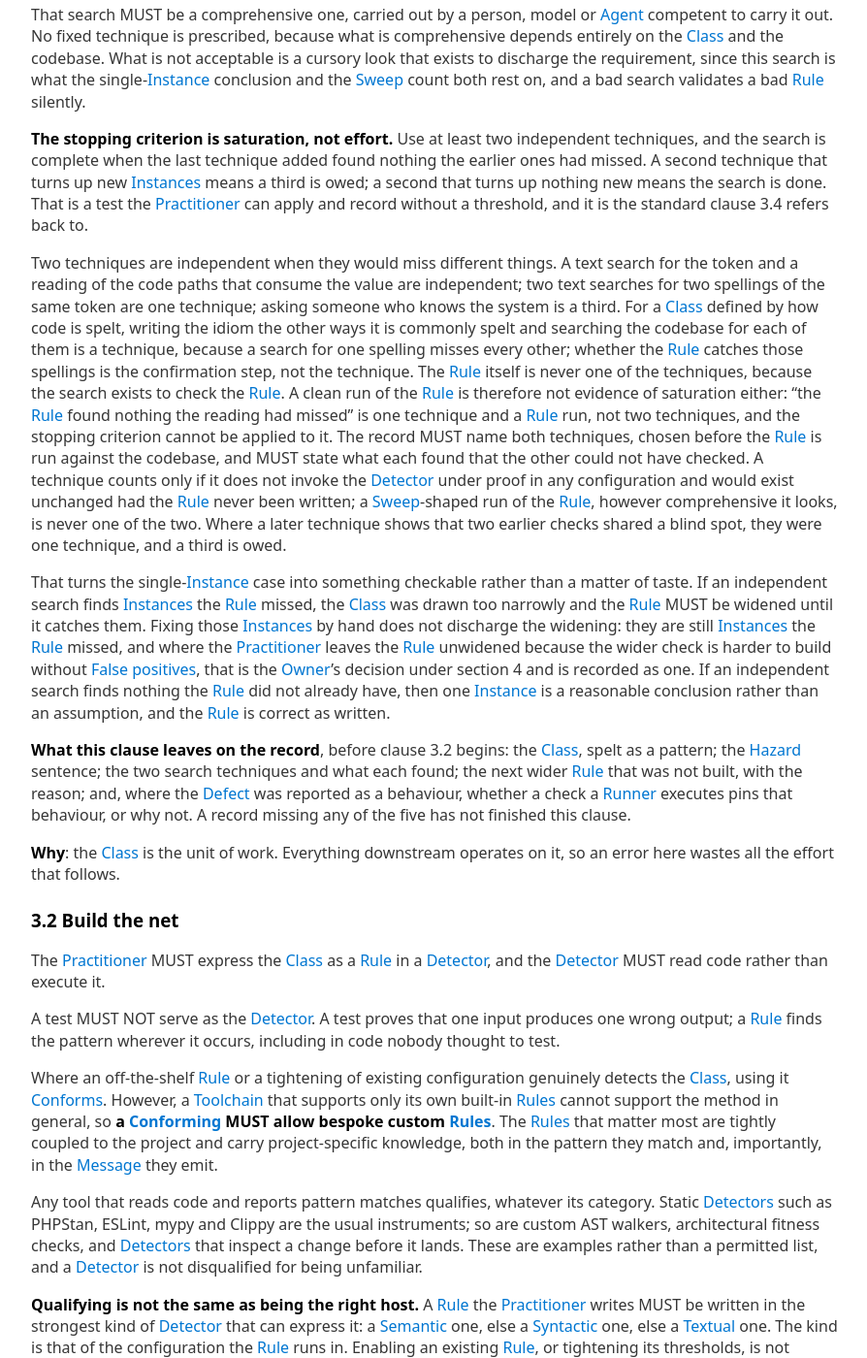
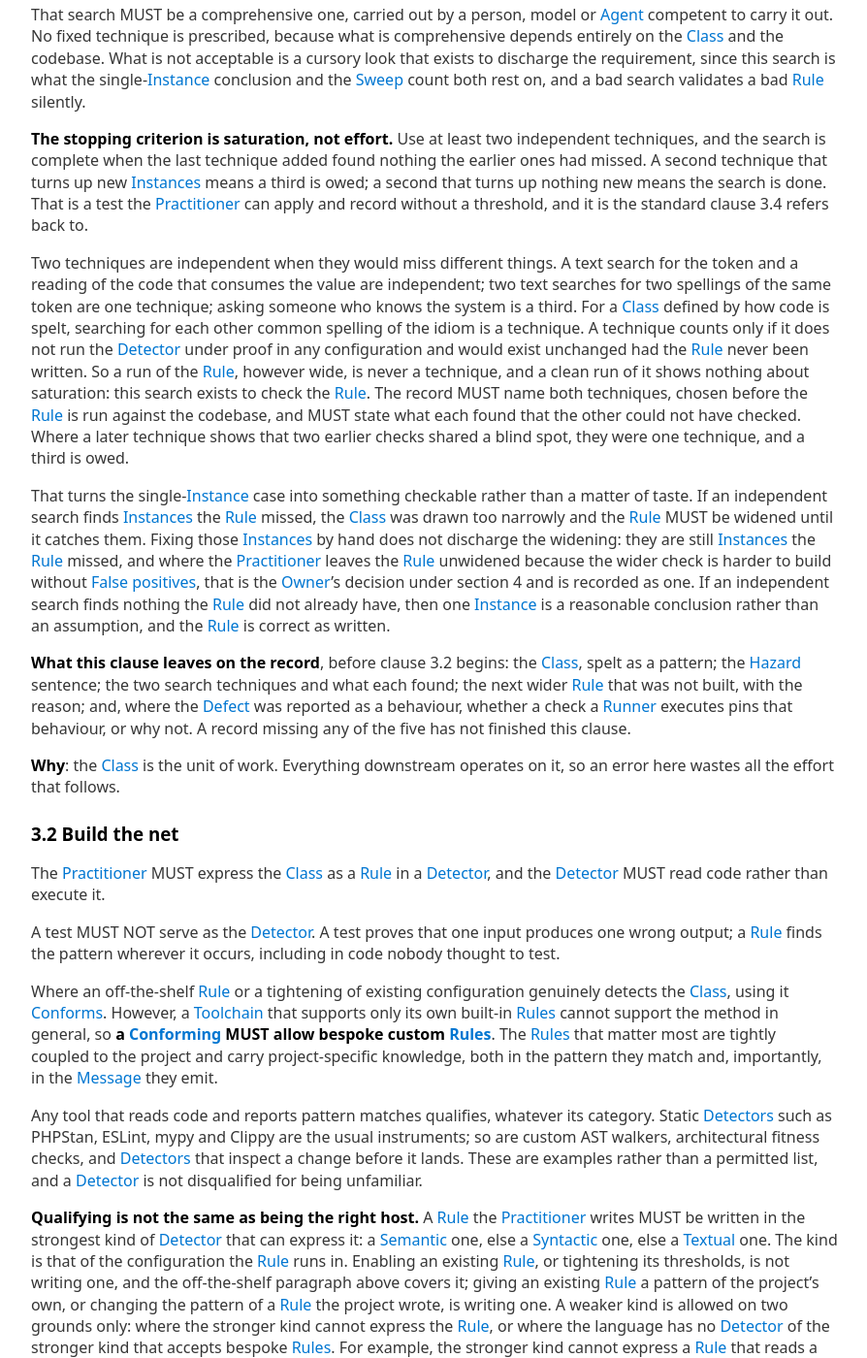
Before and after one commit to Defence-Before-Fix/defence-before-fix.github.io, a Jekyll site: the page built from SPEC.md, in a window 1280 px wide and 1400 px high, scrolled down 8931 px. Shown: the whole window at 97% size, without its empty margins (192-1086 px from the left). Built offline with Jekyll 4.4.1, drawn with Linux system fonts in a browser that asks for light colours; our own code applies the rules of GitHub Pages for plain Markdown files; some of the changed text lies outside the part shown.

Commit message:
Method 3.1, 3.2, 3.5 and 3.6, detector 7.1 and 8: runs 25 and 26 findings applied
Clarity edits, no obligation changed in meaning:
- SPEC.md 3.2: the record sentence states both grounds in its main clause;
  the second-ground paragraph cut to what "has a detector of the stronger
  kind" and "accepts bespoke rules" mean, with the unreachable-construct case
  as the first ground.
- SPEC.md 3.5: bundled defence glossed in place; the undefined term
  consuming project dropped.
- SPEC.md 3.1: the independence paragraph shorter; a run of the rule is
  never a technique.
- SPEC.md 3.6: "A Rule's documentation MUST be versioned with the Rule."
- DETECTOR-SPEC.md 7.1: "need not remove or forbid the route" in the MUST
  sentence; detectable defined in one sentence.
- DETECTOR-SPEC.md 8: the paragraph on the kind shorter, the duty placed on
  whoever gives the verdict.

Changelog Unreleased lines extended, run NNN placeholders kept.

Co-Authored-By: Claude Opus 5.5 <noreply@anthropic.com>

```diff
--- a/SPEC.md
+++ b/SPEC.md
@@ -359,21 +359,16 @@ new means the search is done. That is a test the [Practitioner] can apply and re
 threshold, and it is the standard clause 3.4 refers back to.
 
 Two techniques are independent when they would miss different things. A text search for the token
-and a reading of the code paths that consume the value are independent; two text searches for two
+and a reading of the code that consumes the value are independent; two text searches for two
 spellings of the same token are one technique; asking someone who knows the system is a third. For a
-[Class] defined by how code is spelt, writing the idiom the other ways it is commonly spelt and searching
-the codebase for each of them is a technique, because a search for one spelling misses every other;
-whether the [Rule] catches those spellings is the confirmation step, not the technique. The
-[Rule] itself is never one of the techniques, because the search exists to check the [Rule].
-A clean run of the [Rule] is therefore not evidence of saturation either: "the [Rule] found nothing
-the reading had missed" is one technique and a [Rule] run, not two techniques, and the stopping
-criterion cannot be applied to it.
-The record MUST name both techniques, chosen before the [Rule] is run against the codebase, and
-MUST state what each found that the other could not have checked. A technique counts only if it does
-not invoke the [Detector] under proof in any configuration and would exist unchanged had the
-[Rule] never been written; a [Sweep]-shaped run of the [Rule], however comprehensive it looks, is
-never one of the two. Where a later technique shows that two earlier checks shared a blind spot, they
-were one technique, and a third is owed.
+[Class] defined by how code is spelt, searching for each other common spelling of the idiom is a
+technique. A technique counts only if it does not run the [Detector] under proof in any
+configuration and would exist unchanged had the [Rule] never been written. So a run of the
+[Rule], however wide, is never a technique, and a clean run of it shows nothing about saturation:
+this search exists to check the [Rule]. The record MUST name both techniques, chosen before the
+[Rule] is run against the codebase, and MUST state what each found that the other could not have
+checked. Where a later technique shows that two earlier checks shared a blind spot, they were one
+technique, and a third is owed.
 
 That turns the single-[Instance] case into something checkable rather than a matter of taste. If an
 independent search finds [Instances] the [Rule] missed, the [Class] was drawn too narrowly and the [Rule]
@@ -422,27 +417,23 @@ on two grounds only: where the stronger kind cannot express the [Rule], or where
 no [Detector] of the stronger kind that accepts bespoke [Rules]. For example, the stronger kind
 cannot express a [Rule] that reads a file the [Semantic] [Detector] does not parse.
 
-The second ground asks two questions of each [Detector] of the stronger kind. First, is it
-available? It is if the project already runs it, or the language's own [Detector] ecosystem
-offers it. That is the same check section 2 asks for before a [Toolchain] gap is recorded. A
-stronger configuration of a [Detector] the project runs counts. A [Detector] or configuration
-that only a hosted service or a licence tier provides does not count. Second, does it accept
-bespoke [Rules]? It does if the project can add its own [Rule] to it through a documented
-extension point, such as a plugin interface or an API for writing [Rules]. It need not meet the
-rest of the [detector specification](DETECTOR-SPEC.md). The second ground holds only when no
-[Detector] of the stronger kind passes both questions. If a [Detector] passes both but its
-extension points cannot reach the construct a [Rule] is about, that [Detector] cannot express the
-[Rule]. If no
-[Detector] of the stronger kind can reach it, the stronger kind cannot express the [Rule]: that
-is the first ground, not the second.
+For the second ground, the language has a [Detector] of the stronger kind when the project
+already runs one or the language's own [Detector] ecosystem offers one. A stronger configuration
+of a [Detector] the project runs counts; one that only a hosted service or a licence tier
+provides does not. A [Detector] accepts bespoke [Rules] when the project can add its own [Rule]
+to it through a documented extension point, such as a plugin interface; it need not meet the rest
+of the [detector specification](DETECTOR-SPEC.md). If no [Detector] of the stronger kind can reach
+the construct the [Rule] is about, that is the first ground.
 
 On the [Remediation docs] of a [Rule] they
-write, the [Practitioner] MUST name the [Detector] and its kind. Where that kind is weaker than [Semantic], the [Practitioner] MUST also
-record, on the [Rule]'s [Remediation docs] and in the description of the commit that adds the
-[Rule], moves it to another [Detector], or first records the grounds, for each step down the
-order [Semantic], [Syntactic], [Textual], which of the two grounds holds (the stronger kind cannot
-express the [Rule], or the language has no [Detector] of the stronger kind that accepts bespoke
-[Rules]) and why, naming the [Detectors] of the stronger kind that were considered. The [Practitioner] judges whether the grounds hold, as section 4 gives them the choice of [Detector]; a
+write, the [Practitioner] MUST name the [Detector] and its kind. Where that kind is weaker than
+[Semantic], the [Practitioner] MUST also record, for each step down the order [Semantic],
+[Syntactic], [Textual], which ground holds, that the stronger kind cannot express the [Rule] or
+that the language has no [Detector] of the stronger kind that accepts bespoke [Rules], and why,
+naming the [Detectors] of the stronger kind that were considered, on the [Rule]'s
+[Remediation docs] and in the description of the commit that adds the [Rule], moves it to another
+[Detector], or first records the grounds. The [Practitioner] judges whether the grounds hold, as
+section 4 gives them the choice of [Detector]; a
 project MAY require its [Owner]'s sign-off on a weaker kind as well, by recording that
 requirement where it records its [Calibrations]; the sign-off is then recorded with the grounds,
 and where the project has recorded no such requirement none is needed.
@@ -759,10 +750,11 @@ that invocation covers, and see the [Rule] reported there. A [Toolchain] that wr
 [Detectors] in its own command is asking for that command to be used, and a [Practitioner]
 who bypasses it has proven the [Rule] and not the [Defence].
 
-For a [Bundled defence], the project whose entry point demonstrates it is any project the
-[Toolchain] is genuinely installed into, the [Consuming project] included, since that is
-where the [Rule] will be enforced. A mechanism gap that stops the [Toolchain] running its own entry
-point on its own source moves the demonstration to such a project; it does not weaken it. The
+A [Bundled defence] is a [Defence] that a [Toolchain] ships and enables by default in every
+project that installs it. The project whose entry point demonstrates it is any project the
+[Toolchain] is genuinely installed into, whether the [Toolchain]'s own or somebody else's, since
+that is where the [Rule] will be enforced. A mechanism gap that stops the [Toolchain] running its
+own entry point on its own source moves the demonstration to such a project; it does not weaken it. The
 substitutes clause 3.2 allows, for proving under clause 3.3 and for resolution under clause 3.6, do
 not extend to this clause: the demonstration here is through an entry point or it is not made. A
 project created for the purpose, with the [Toolchain] installed into it from the source under
@@ -795,9 +787,9 @@ something else. The documentation carries the reasoning and the remedy; it is re
 somebody who has decided to understand the [Rule], and it is maintained as the project's thinking
 develops. Anything that would grow over time belongs in the documentation.
 
-**A [Rule] and its documentation are one artefact and MUST be versioned as one.** They live in the
-same repository and are committed together, or in a library the project depends on at a clearly
-tracked version. A [Rule] carries knowledge specific to the project it defends, and its
+**A [Rule]'s documentation MUST be versioned with the [Rule].** The two are one artefact: they
+live in the same repository and are committed together, or in a library the project depends on at
+a clearly tracked version. A [Rule] carries knowledge specific to the project it defends, and its
 documentation is where most of that knowledge actually sits, so anything that lets the two drift
 apart destroys the value of both. The same applies to a [Rule]'s [Fixtures] under clause 3.3.
 
```
Also changed, not shown: other parts of SPEC.md (+0 -1 lines), DETECTOR-SPEC.md (+18 -21 lines), CHANGELOG.md.
